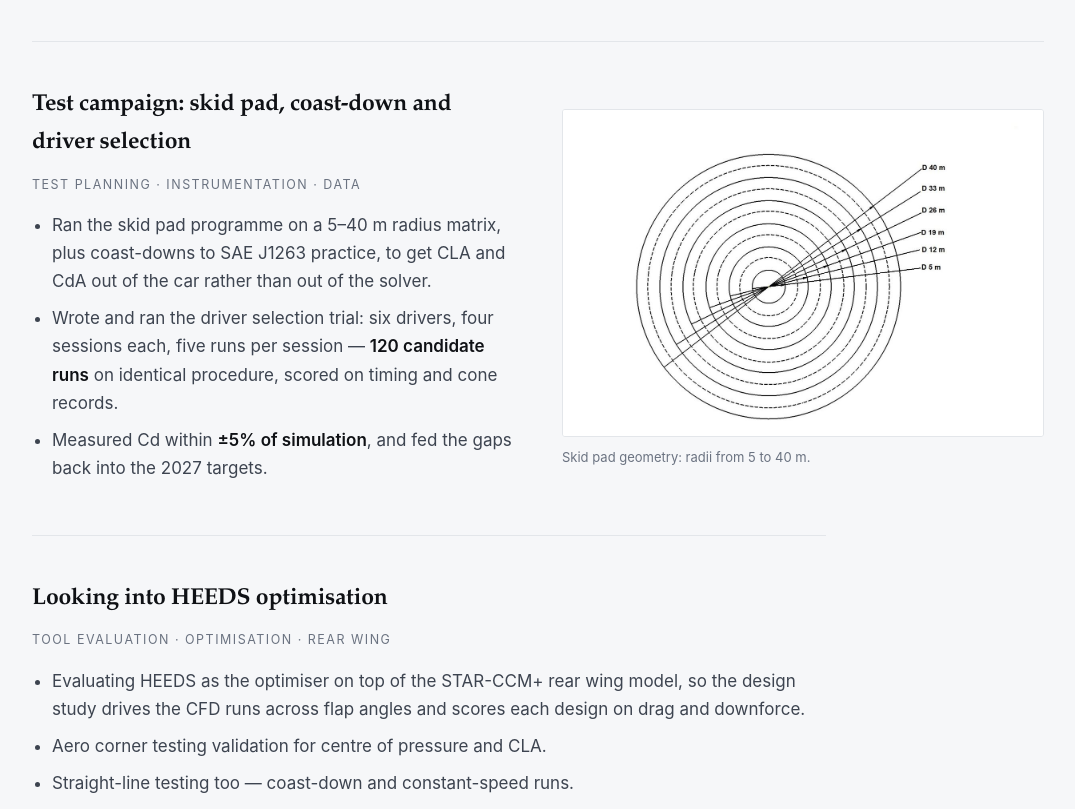
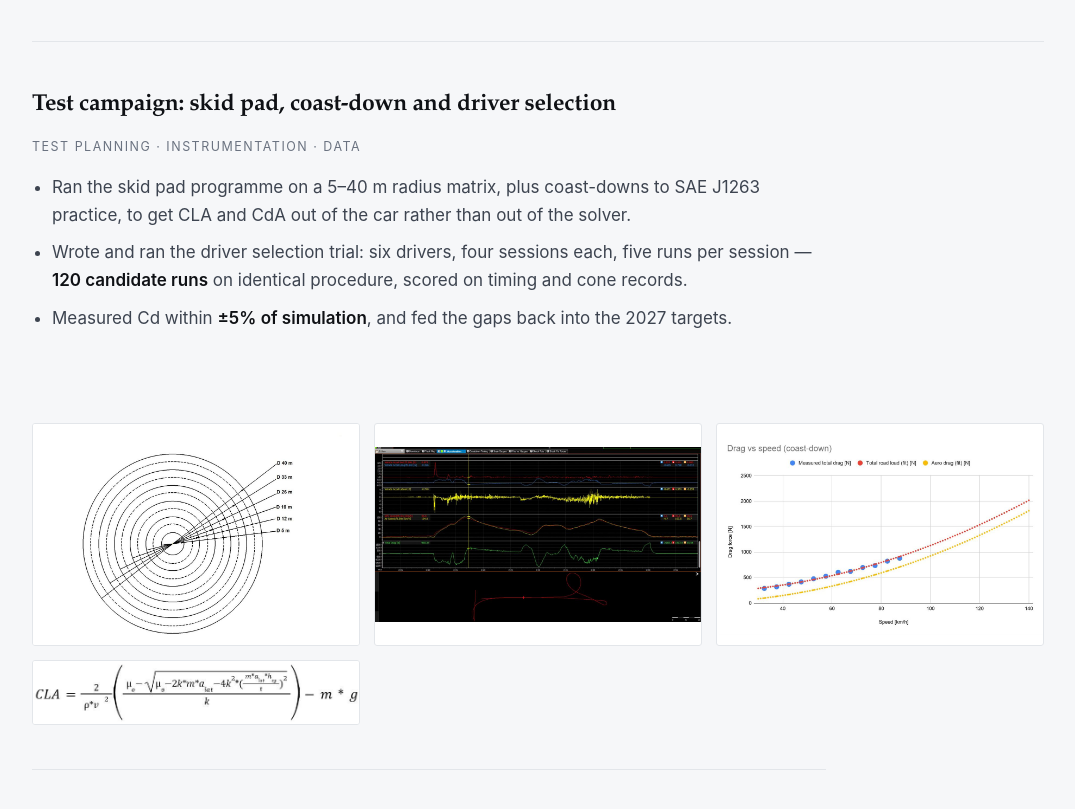
Before and after one commit to kevtopete/portfolio, a plain HTML site: page index.html in a window 1280 px wide. Shown: the part 4436-5245 px from the top of the page, without its empty margins (102-1177 px from the left). Drawn offline with Linux system fonts and the light colour scheme.

Commit message:
Move MoTeC, coast-down and CLA derivation into the test campaign card

```diff
--- a/index.html
+++ b/index.html
@@ -84,6 +84,10 @@
   .project li{margin-bottom:9px}
   .project li b{color:var(--ink);font-weight:600}
   .project figure img{border-radius:3px;border:1px solid var(--line);background:#fff}
+  .project-wide{grid-template-columns:1fr}
+  .project-wide .txt{max-width:74ch}
+  .test-gallery{display:grid;grid-template-columns:repeat(2,1fr);gap:14px;margin-top:26px}
+  .test-gallery .shot img{aspect-ratio:auto;object-fit:contain}
 
   .split{display:grid;grid-template-columns:1.1fr .9fr;gap:56px;align-items:start}
   .split .figs{display:grid;gap:22px}
@@ -135,6 +139,7 @@
     .project.reverse .txt{order:0}
     .stats .wrap{grid-template-columns:1fr 1fr;gap:22px}
     .gallery{grid-template-columns:repeat(2,1fr);gap:10px}
+    .test-gallery{grid-template-columns:1fr}
     .lb .prev{left:8px} .lb .next{right:8px} .lb .close{right:8px;top:8px}
     nav{display:none}
     section{padding:56px 0}
@@ -289,7 +294,7 @@
         </figure>
       </article>
 
-      <article class="project">
+      <article class="project project-wide">
         <div class="txt">
           <h3>Test campaign: skid pad, coast-down and driver selection</h3>
           <p class="meta">Test planning · Instrumentation · Data</p>
@@ -299,10 +304,12 @@
             <li>Measured Cd within <b>±5% of simulation</b>, and fed the gaps back into the 2027 targets.</li>
           </ul>
         </div>
-        <figure>
-          <img src="assets/rd-15.jpg" alt="Skid pad geometry diagram with radii from 5 to 40 metres" width="1200" height="770">
-          <figcaption>Skid pad geometry: radii from 5 to 40 m.</figcaption>
-        </figure>
+        <div class="gallery test-gallery">
+          <button class="shot" data-cap="Skid pad geometry - radii from 5 to 40 m"><img src="assets/rd-15.jpg" alt="Skid pad geometry diagram with radii from 5 to 40 metres" width="1200" height="770"></button>
+          <button class="shot" data-cap="Logged run in MoTeC i2 - accelerations, airspeed vs. GPS speed, total drag, track map"><img src="assets/rd-17.jpg" alt="MoTeC i2 logged run: acceleration, airspeed and total drag channels" width="1200" height="612"></button>
+          <button class="shot" data-cap="Coast-down - measured drag against speed"><img src="assets/rd-16.jpg" alt="Coast-down drag versus speed plot" width="1200" height="769"></button>
+          <button class="shot" data-cap="CLA derived from steady-state cornering"><img src="assets/rd-19.jpg" alt="CLA equation from steady-state cornering" width="1200" height="262"></button>
+        </div>
       </article>
 
       <article class="project no-fig">
@@ -339,10 +346,7 @@
         <button class="shot" data-cap="2026 Chassis RnD Final Parametric Concept — Front view"><img src="assets/rd-10.jpg" alt="Chassis final parametric concept, front view" width="1200" height="1425"></button>
         <button class="shot" data-cap="2026 Chassis RnD Final Parametric Concept — profile view"><img src="assets/rd-11.jpg" alt="Chassis final parametric concept, profile view" width="1200" height="406"></button>
         <button class="shot" data-cap="2026 Chassis RnD Final Parametric Concept — top view"><img src="assets/rd-12.jpg" alt="Chassis final parametric concept, top view" width="1200" height="1720"></button>
-        <button class="shot" data-cap="Coast-down: measured drag against speed"><img src="assets/rd-16.jpg" alt="Coast-down drag versus speed plot" width="1200" height="769"></button>
-        <button class="shot" data-cap="Logged run in MoTeC i2 — math channels"><img src="assets/rd-17.jpg" alt="MoTeC i2 logged run" width="1200" height="612"></button>
-        <button class="shot" data-cap="CLA derived from steady-state cornering"><img src="assets/rd-19.jpg" alt="CLA equation from steady-state cornering" width="1200" height="262"></button>
-        <button class="shot" data-cap="Critical corner radius for the cornering programme"><img src="assets/rd-20.jpg" alt="Critical corner radius equation" width="1200" height="230"></button>
+          <button class="shot" data-cap="Critical corner radius for the cornering programme"><img src="assets/rd-20.jpg" alt="Critical corner radius equation" width="1200" height="230"></button>
       </div>
     </div>
   </section>
```
